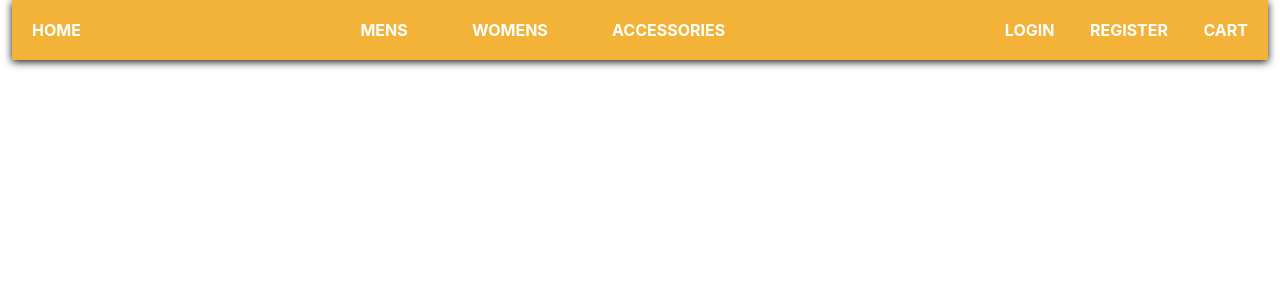
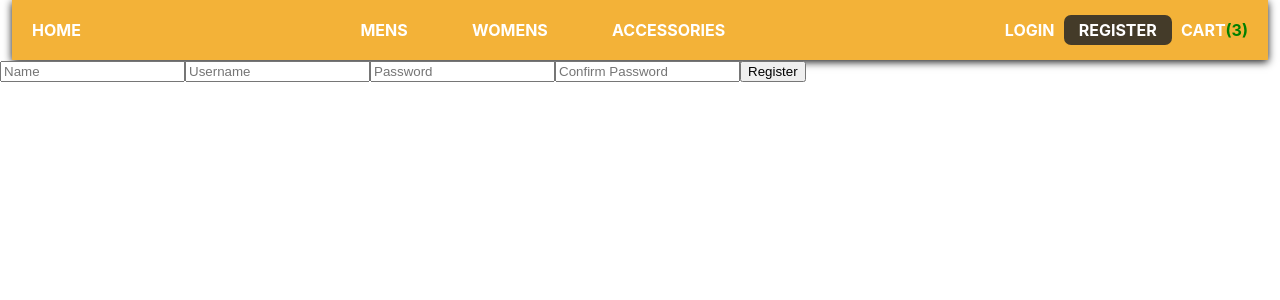
Before and after one commit to Sayli555/e-shop, a React (Create React App) app: page /register in a window 1280 px wide. Shown: the top 300 px of the page. Built offline with nearby package versions, Linux system fonts and the light colour scheme; data requests are answered from the project's data file.

Commit message:
login register store and page create

```diff
--- a/package.json
+++ b/package.json
@@ -17,6 +17,7 @@
     "redux": "^4.2.0",
     "redux-thunk": "^2.4.1",
     "typewriter-effect": "^2.19.0",
+    "uuid": "^9.0.0",
     "web-vitals": "^2.1.4"
   },
   "scripts": {
--- a/src/components/Navbar.jsx
+++ b/src/components/Navbar.jsx
@@ -1,37 +1,60 @@
-import React from 'react'
-import { useSelector } from 'react-redux'
-import { Link } from 'react-router-dom';
+import React, { useEffect, useState } from 'react'
+import { useDispatch, useSelector } from 'react-redux'
+import { Link, useLocation } from 'react-router-dom';
+import { AddToCart } from '../redux/cart/action';
 import "./navbar.css";
 
 const Navbar = () => {
+  const carttotal=useSelector((state)=>state.cartReducer.cart);
+  const [cartNo,setCartno]=useState(carttotal.length);
+  const dispatch=useDispatch()
+
+  const location=useLocation();
+  console.log("location",location.pathname);
+  const [active,setActive]=useState("/")
+
+  useEffect(()=>{
+    setActive(location.pathname)
+  },[location])
+
+  useEffect(()=>{
+    setCartno(carttotal.length)
+  },[carttotal,cartNo,location])
+
+  useEffect(()=>{
+    dispatch(AddToCart())
+},[])
+
 
   return (
     <div className='navbar'>
     <div>
-    <Link to="/"  className='link'>HOME</Link>
+    <Link to="/"  className={active=="/"? "active link" : "Notactive link"}>HOME</Link>
     </div>
 
     <div className='navbar-products'>
     <div>
-    <Link to="/mens" className='link'>MENS</Link>
+    <Link to="/mens" className={active=="/mens"? "active link" : "Notactive link"}>MENS</Link>
     </div>
     <div>
-    <Link to="/womens" className='link'>WOMENS</Link>
+    <Link to="/womens" className={active=="/womens"? "active link" : "Notactive link"}>WOMENS</Link>
     </div>
     <div>
-    <Link to="/accessories" className='link'>ACCESSORIES</Link>
+    <Link to="/accessories" className={active=="/accessories"? "active link" : "Notactive link"}>ACCESSORIES</Link>
     </div>
 
     </div>
     <div className='navbar-login-register'>
     <div>
-    <Link to="/login" className='link'>LOGIN</Link>
+    <Link to="/login" className={active=="/login"? "active link" : "Notactive link"}>LOGIN</Link>
     </div>
     <div>
-      <Link to="/register" className='link'>REGISTER</Link>
+      <Link to="/register" className={active=="/register"? "active link" : "Notactive link"}>REGISTER</Link>
     </div>
     <div>
-    <Link to="/cart" className='link' >CART</Link>
+    <Link to="/cart" className={active=="/cart"? "active link" : "Notactive link"} >CART<strong
+    className={active=="/cart"? "activecart " : "Notactive "}
+    >({cartNo})</strong></Link>
     </div>
 
 
--- a/src/components/navbar.css
+++ b/src/components/navbar.css
@@ -24,3 +24,19 @@
     color: white;
     font-weight: bold;
   }
+  .active{
+    background-color: rgb(68, 59, 41);
+    color: white;
+    padding: 5px 15px;
+    border-radius: 7px;
+  }
+  .notactive{
+    background-color: rgb(243, 178, 56);
+    color: white;
+  }
+  strong{
+    color: green;
+  }
+  .activecart{
+    color: rgb(240, 221, 187);
+  }
--- a/src/components/products/Product.jsx
+++ b/src/components/products/Product.jsx
@@ -1,4 +1,4 @@
-import React from 'react';
+import React, { useEffect } from 'react';
 import { useDispatch, useSelector } from 'react-redux';
 import { Link } from 'react-router-dom';
 import { toast, ToastContainer } from 'react-toastify';
@@ -21,6 +21,11 @@ const dispatch=useDispatch()
     dispatch(AddToCart(payload))
 
   }
+
+  useEffect(()=>{
+    dispatch(AddToCart())
+},[])
+
 
 
 
--- a/src/pages/registelogin/Login.jsx
+++ b/src/pages/registelogin/Login.jsx
@@ -1,8 +1,34 @@
-import React from 'react'
+import React, { useState } from 'react'
+import { useDispatch, useSelector } from 'react-redux';
+import { login } from '../../redux/auth/action';
 
 const Login = () => {
+
+  const [userName,setUserName]=useState("")
+  const [Password,setPassword]=useState("");
+  const dispatch=useDispatch();
+
+  const users=useSelector((state)=>state.authReducer.users);
+  console.log(users)
+
+
+  const loginin=()=>{
+    const payload=users.find((user)=>user.userName==userName && user.Password==Password);
+    if(payload){
+      dispatch(login(payload));
+      alert("succesfully")
+    }
+    else {
+      alert("wrong credential")
+    }
+  }
+
+
   return (
     <div>
+      <input type="text" placeholder='Username' value={userName} onChange={(e)=>setUserName(e.target.value)}  />
+      <input type="password" placeholder='Password' value={Password} onChange={(e)=>setPassword(e.target.value)}  />
+      <button onClick={loginin}>Login</button>
 
     </div>
   )
--- a/src/pages/registelogin/Register.jsx
+++ b/src/pages/registelogin/Register.jsx
@@ -1,9 +1,31 @@
-import React from 'react'
+import React, { useState } from 'react'
+import { useDispatch } from 'react-redux';
+import { v4 as uuidv4, v4 } from 'uuid';
+import { register } from '../../redux/auth/action';
 
 const Register = () => {
+  const [name,setName]=useState("")
+  const [userName,setUserName]=useState("")
+  const [Password,setPassword]=useState("");
+  const dispatch=useDispatch();
+
+
+  const registerButton=()=>{
+    const payload={
+      id:v4(),
+      name,userName,Password
+    }
+    dispatch(register(payload))
+  }
+
+
   return (
     <div>
-
+      <input type="text" placeholder='Name' value={name} onChange={(e)=>setName(e.target.value)} />
+      <input type="text" placeholder='Username' value={userName} onChange={(e)=>setUserName(e.target.value)}  />
+      <input type="password" placeholder='Password' value={Password} onChange={(e)=>setPassword(e.target.value)}  />
+      <input type="password" placeholder='Confirm Password' />
+      <button onClick={registerButton}>Register</button>
     </div>
   )
 }
--- /dev/null
+++ b/src/redux/auth/action.js
@@ -0,0 +1,16 @@
+import * as types from "./actionType";
+
+
+export const register=(payload)=>{
+    return {
+        type: types.REGISTER,
+        payload
+    }
+}
+
+export const login=(payload)=>{
+    return {
+        type:types.LOGIN,
+        payload
+    }
+}
--- /dev/null
+++ b/src/redux/auth/actionType.js
@@ -0,0 +1,3 @@
+
+export const REGISTER="REGISTER";
+export const LOGIN="LOGIN"
--- /dev/null
+++ b/src/redux/auth/authReducer.js
@@ -0,0 +1,27 @@
+import * as types from "./actionType";
+const init={
+    users:[],
+    loginUser:null,
+}
+
+export const authReducer=(state=init,{type,payload})=>{
+
+    switch(type){
+        case types.REGISTER :
+            return {
+                ...state,
+                users:[...state.users,payload]
+            }
+
+        case types.LOGIN:
+            return {
+                ...state,
+                loginUser:payload
+            }
+
+
+         default:{
+            return state
+         }
+    }
+}
--- a/src/redux/store.js
+++ b/src/redux/store.js
@@ -3,7 +3,8 @@ import {mensReducer} from "./mens/menReducer";
 import {womensReducer} from "./womens/womenReducer";
 import {cartReducer} from "./cart/cartReducer";
 import {accessoriesReducer} from "./accessories/accessoriesReducer";
-import {allReducer} from "./allProducts/allReducer"
+import {allReducer} from "./allProducts/allReducer";
+import {authReducer} from "./auth/authReducer"
 
 import thunk from "redux-thunk";;
 
@@ -13,7 +14,8 @@ const rootRuducer=combineReducers({
     womensReducer,
     cartReducer,
     accessoriesReducer,
-    allReducer
+    allReducer,
+    authReducer
 })
 
 const composeEnhancers = window.__REDUX_DEVTOOLS_EXTENSION_COMPOSE__ || compose;
```
Also changed, not shown: db.json, 1 other file (tests, documents, lock files or other folders).
